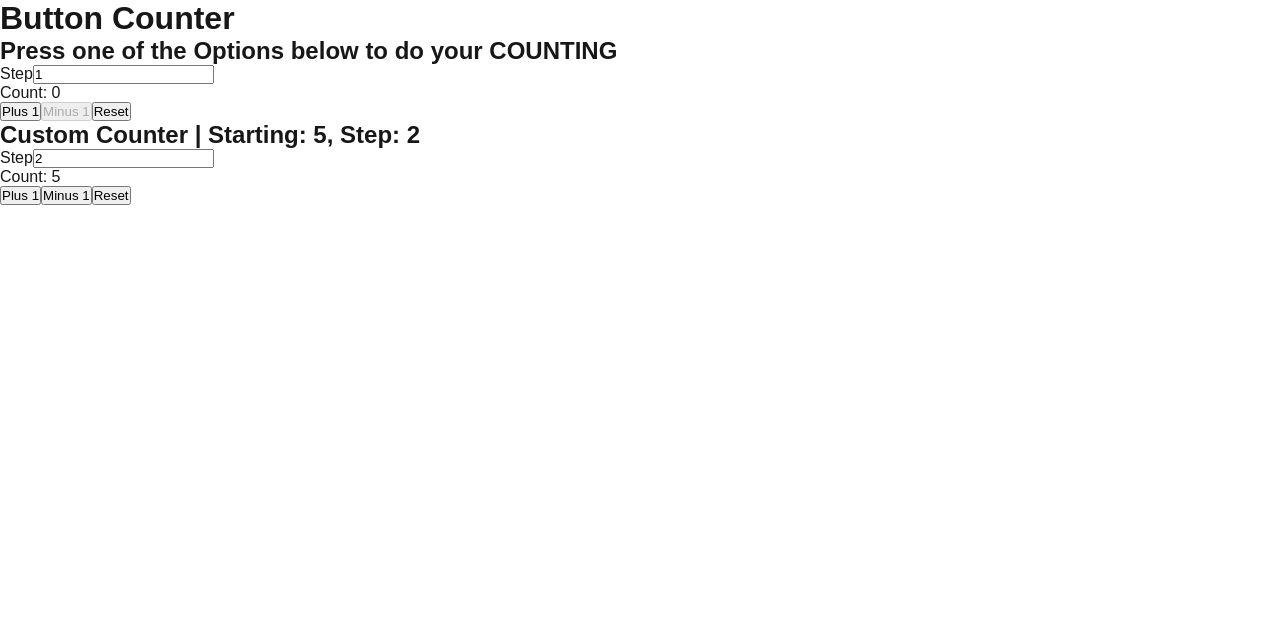
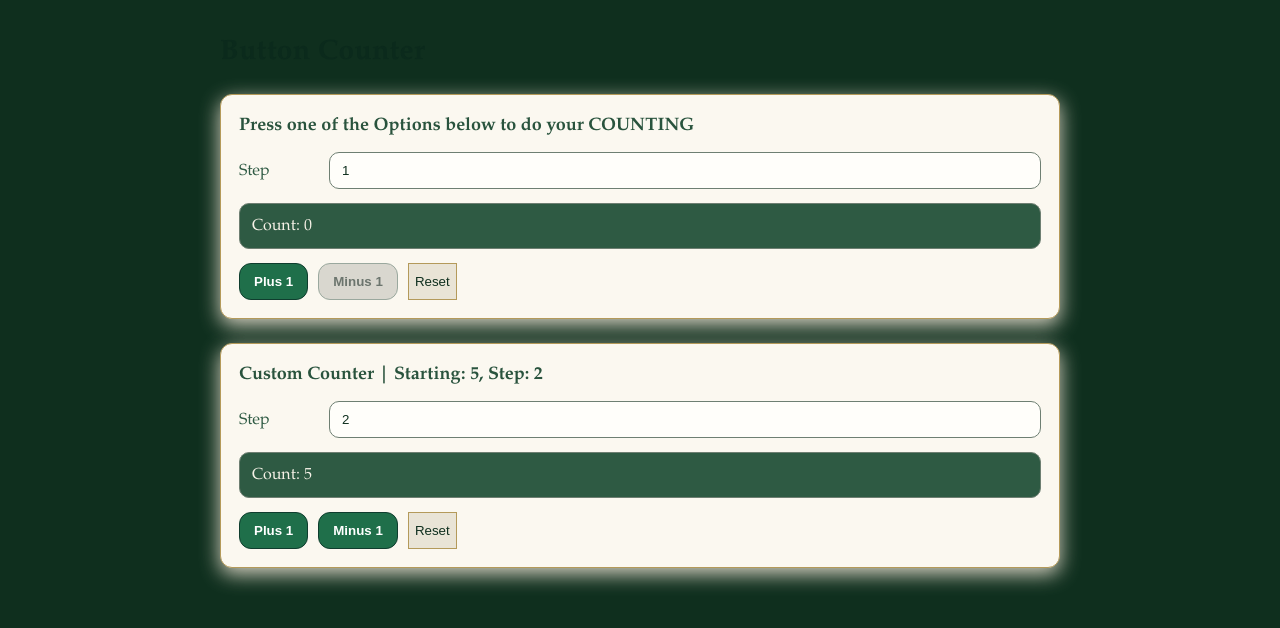
Before and after one commit to SuhailHasanKhan/nextjs-button-counter, a Next.js app: page / in a window 1280 px wide. Shown: the top 628 px of the page. Built offline with nearby package versions, Linux system fonts and the light colour scheme.

Commit message:
Added style to global.css with the help of some template which I changed it to how I like. Also added effects like hover and shadows.

```diff
--- a/app/globals.css
+++ b/app/globals.css
@@ -1,42 +1,101 @@
-:root {
-  --background: #ffffff;
-  --foreground: #171717;
+* { box-sizing: border-box; }
+html, body { margin: 0; padding: 0; height: 100%; }
+
+body {
+  font-family: "Garamond", "Georgia", "Times New Roman", serif;
+  background-color: #0F2F1E;
+  color: #F5F1E6;
+  line-height: 1.5;
 }
 
-@media (prefers-color-scheme: dark) {
-  :root {
-    --background: #0a0a0a;
-    --foreground: #ededed;
-  }
+.container {
+  max-width: 880px;
+  margin: 0 auto;
+  padding: 32px 20px 64px;
 }
 
-html,
-body {
-  max-width: 100vw;
-  overflow-x: hidden;
+.heading {
+  font-size: 28px;
+  margin: 0 0 20px;
+  color: #0B2A1C;
+  letter-spacing: 0.5px;
 }
 
-body {
-  color: var(--foreground);
-  background: var(--background);
-  font-family: Arial, Helvetica, sans-serif;
-  -webkit-font-smoothing: antialiased;
-  -moz-osx-font-smoothing: grayscale;
+.subheading {
+  font-size: 18px;
+  margin: 0 0 12px;
+  color: #29533D;
 }
 
-* {
-  box-sizing: border-box;
-  padding: 0;
-  margin: 0;
+.section {
+  background-color: #FBF8F0;
+  border: 1px solid #B49A5A;
+  border-radius: 12px;
+  padding: 18px;
+  margin: 18px 0 24px;
+  box-shadow: 0 6px 20px #D8D2C2;
 }
 
-a {
-  color: inherit;
-  text-decoration: none;
+.counter { display: grid; gap: 14px; }
+
+.row {
+  display: grid;
+  grid-template-columns: 80px 1fr;
+  gap: 10px;
+  align-items: center;
 }
 
-@media (prefers-color-scheme: dark) {
-  html {
-    color-scheme: dark;
-  }
+.label { color: #2E5A43; }
+
+.input {
+  background-color: #FFFEFA;
+  color: #0F2F1E;
+  border: 1px solid #6E7F72;
+  border-radius: 10px;
+  padding: 10px 12px;
+  outline: none;
 }
+.input:focus {
+  border-color: #1F6F4A;
+  outline: 2px solid #1F6F4A;
+}
+
+.counting {
+  font-size: 16px;
+  padding: 10px 12px;
+  background-color: #2E5A43;
+  border: 1px solid #6E7F72;
+  border-radius: 10px;
+}
+
+.buttons { display: flex; flex-wrap: wrap; gap: 10px; }
+
+.btn {
+  border: 1px solid #0F3D2E;
+  background-color: #1F6F4A;
+  color: #FFFFFF;
+  padding: 10px 14px;
+  font-weight: 600;
+  border-radius: 12px;
+  cursor: pointer;
+}
+.btn:hover { background-color: #195A3C; }
+.btn:active { background-color: #144832; }
+
+.secondBtn {
+  background-color: #E9E4D6;
+  color: #0F2F1E;
+  border: 1px solid #B49A5A;
+}
+.secondBtn:hover { background-color: #DFD9C6; }
+.secondBtn:active { background-color: #D4CCB4; }
+
+
+.btn[disabled],
+.btn[aria-disabled="true"] {
+  cursor: not-allowed;
+  border: 1px solid #9AA89E;
+  background-color: #D9D7CF;
+  color: #6C756E;
+  opacity: 1;
+}
--- a/app/page.js
+++ b/app/page.js
@@ -10,7 +10,7 @@ export default function Page() {
       </section>
 
       <section className="section">
-        <h2 className="subtitle">Custom Counter | Starting: 5, Step: 2</h2>
+        <h2 className="subheading">Custom Counter | Starting: 5, Step: 2</h2>
         <Counter initialCount={5} initialStep={2} />
       </section>
     </main>
```
